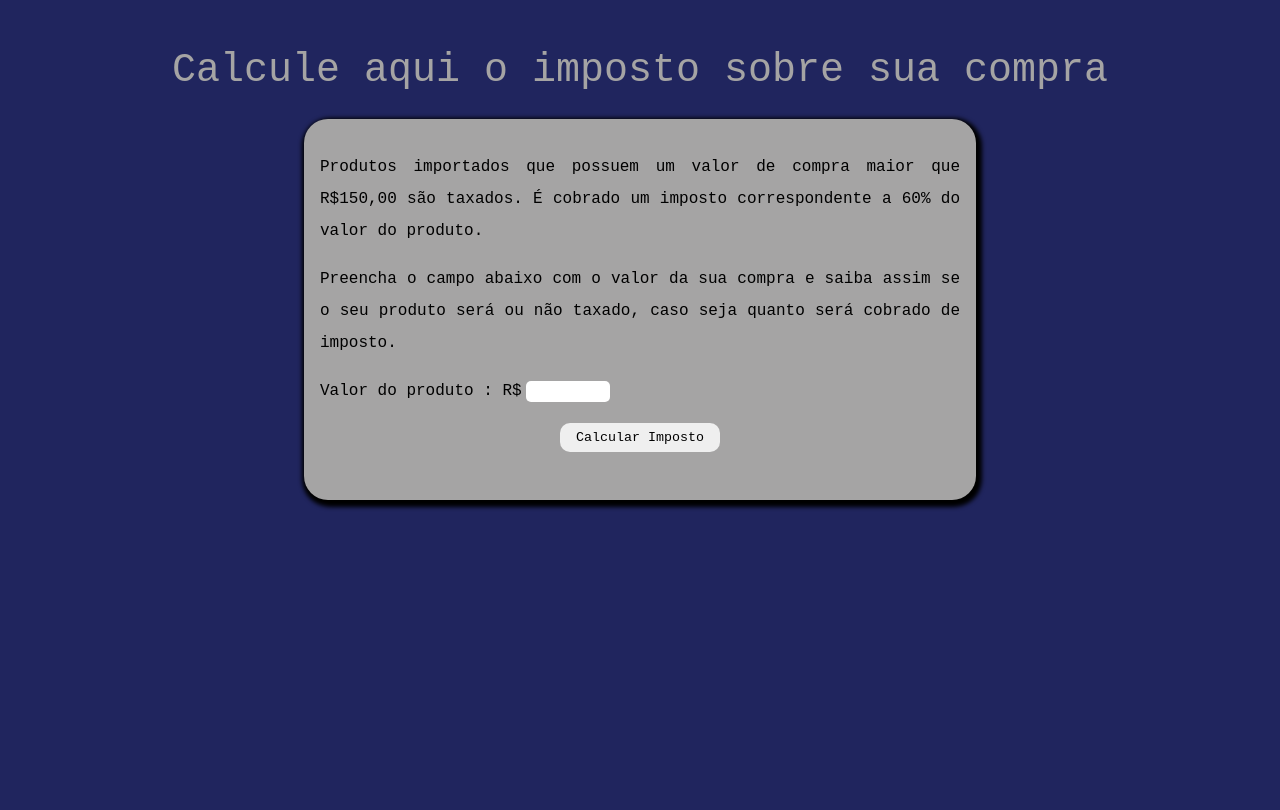
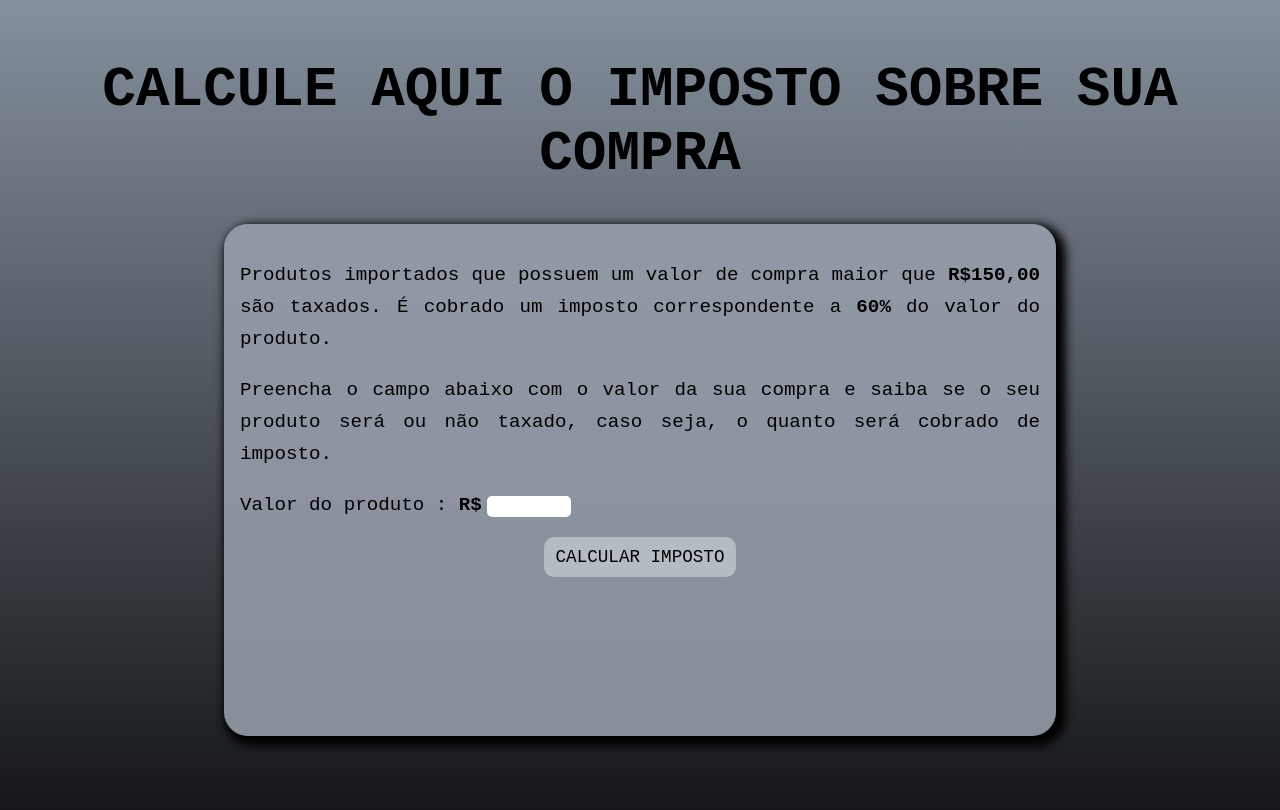
Before and after one commit to nathaliavsmarques/calculando_imposto, a plain HTML site: page index.html in a window 1280 px wide. Drawn offline with Linux system fonts and the light colour scheme.

Commit message:
mudanças no estilo e correções no código

```diff
--- a/estilo/media-query.css
+++ b/estilo/media-query.css
@@ -1,9 +1,21 @@
 @media screen and (min-width: 900px) {
+    #title {
+        font-size: 3.5rem;
+        text-align: center;
+    }
     #wrap {
+        font-size: 1.2rem;
+        width: 100vw;
+        height: 60vh;
         display: block;
         margin: auto;
-        max-width: 40rem;
 
+    }
+
+    #btn {
+        font-size: 1.1rem;
+        width: 12rem;
+        height: 2.5rem;
     }
 
     #boxprice {
--- a/estilo/style.css
+++ b/estilo/style.css
@@ -4,28 +4,30 @@
 
 * {
     font-family: 'Chivo Mono', monospace;
+
 }
 
 body {
-    background-color: #030849e1;
+    height: 100vh;
+    background-image: linear-gradient(to bottom,rgb(133,144,157),rgb(16,17,19)  );
 }
 
 #title {
-    font-size: 2.5rem;
-    font-weight: 100;
-    color:  rgb(165, 164, 164);
+    text-transform: uppercase;
+    font-size: 2.3rem;
+    font-weight: 600;
     text-align: center;
     padding-top: 1.3rem;
 }
 
 #wrap {
-    background-color:  rgb(165, 164, 164) ;
+    background-color: rgba(152, 161, 172, 0.863) ;
     line-height: 2rem;
     max-width: 50rem;
     padding: 1rem;
     margin: 0rem 0.8rem;
     border-radius: 1.5rem;
-    box-shadow: 2px 3px 4px 4px black;
+    box-shadow: 5px 5px 10px 5px black;
 
 }
 
@@ -46,9 +48,11 @@ body {
 }
 
 #btn {
+    background-color:rgb(180,187,195);
+    text-transform: uppercase;
     width: 10rem;
     height: 1.8rem;
-    border: transparent;
+    border: none;
     border-radius: 10px;
     display: block;
     margin: auto;
@@ -56,8 +60,9 @@ body {
 }
 
 #btn:hover {
-    background-color: #030849e1;
-    color: rgb(165, 164, 164);
+    background-color: rgb(16,17,19);
+    color: rgb(180,187,195);
+    cursor: pointer;
 }
 
 #text {
--- a/index.html
+++ b/index.html
@@ -17,16 +17,14 @@
 
         <div id="wrap">
             <p>
-                Produtos importados que possuem um valor de compra maior que R$150,00 são taxados. É
-                cobrado um imposto correspondente a 60% do valor do produto.
+                Produtos importados que possuem um valor de compra maior que <b>R$150,00</b> são taxados. É cobrado um imposto correspondente a <b>60%</b> do valor do produto.
             </p>
             <p>
-                Preencha o campo abaixo com o valor da sua compra e saiba assim se o seu produto será ou não taxado,
-                caso seja quanto será cobrado de imposto.
+                Preencha o campo abaixo com o valor da sua compra e saiba se o seu produto será ou não taxado, caso seja, o quanto será cobrado de imposto.
             </p>
 
             <div id="price">
-                Valor do produto : R$<input type="number" name="boxprice" id="boxprice">
+                Valor do produto : <b>R$</b><input type="number" name="boxprice" id="boxprice">
             </div>
             <div>
                 <button id="btn" type="submit"> Calcular Imposto </button>
--- a/js/script.js
+++ b/js/script.js
@@ -7,18 +7,20 @@ btn.addEventListener('click', function() {
     let taxOnProduct = parseFloat(productPrice.value) * tax;
     let totalPrice = parseFloat(productPrice.value) + (parseFloat(productPrice.value) * tax);
 
+
     if (productPrice.value <= 0) {
-        window.alert('Por favor preencha com um valor válido!');
+        window.alert('Por favor, preencha o campo abaixo com um valor válido!');
     } else if (productPrice.value <= 150) {
         text.innerHTML = `Seu produto não será taxado.`;
         text.style.backgroundColor = '#11F05F';
         text.style.textAlign = 'center';
     } else {
-        text.innerHTML = `Será cobrado ${taxOnProduct.toLocaleString('pt-br', { style: 'currency', currency: 'BRL' })} reais de imposto. Ao total você irá
-        pagar ${totalPrice.toLocaleString('pt-br', { style: 'currency', currency: 'BRL' })} reais.`;
+        text.innerHTML = `Será cobrado ${taxOnProduct.toLocaleString('pt-br', { style: 'currency', currency: 'BRL' })} reais de imposto. Ao total você irá pagar ${totalPrice.toLocaleString('pt-br', { style: 'currency', currency: 'BRL' })} reais.`;
         text.style.backgroundColor = '#FF5533';
         text.style.textAlign = 'center';
     }
 
+    productPrice.value = '';
+    productPrice.focus();
 
 });
```
